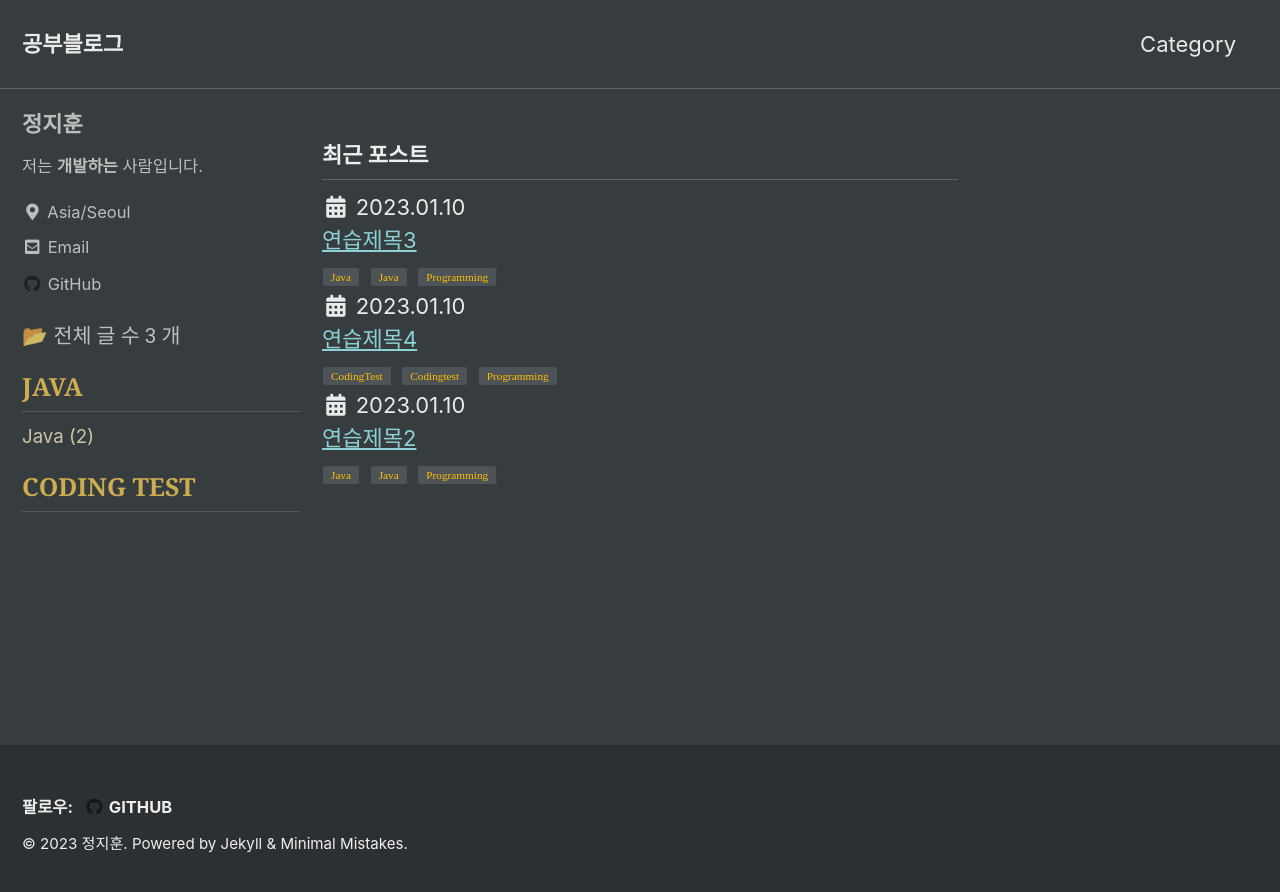
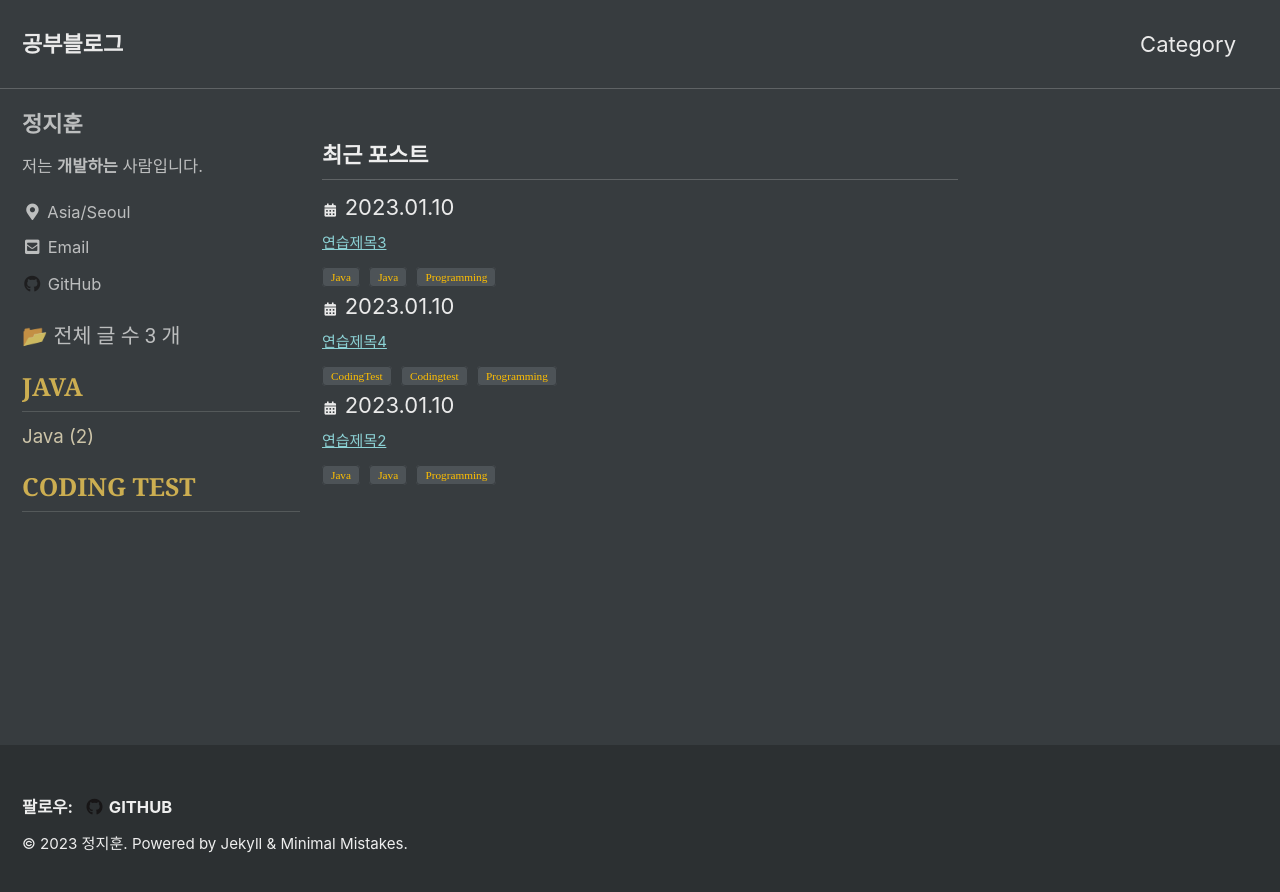
Before and after one commit to Jeongjjuna/jeongjjuna.github.io, a Jekyll site: the page built from index.html, in a window 1280 px wide. Shown: the top 892 px of the page. Built offline with Jekyll 4.4.1, drawn with Linux system fonts in a browser that asks for light colours; cached includes are drawn as plain includes; some web fonts are replaced; the list of posts is cut into pages by our own code.

Commit message:
최신 포스트 스타일변경

```diff
--- a/_includes/archive-single.html
+++ b/_includes/archive-single.html
@@ -10,16 +10,16 @@
   {% assign title = post.title %}
 {% endif %}
 
-<div class="{{ include.type | default: "list" }}__item">
+<div class="{{ include.type | default: 'list' }}__item">
   <article class="archive-item">
       <div>
-          <i class="fas fa-fw fa-calendar-alt" aria-hidden="true"> </i>{{ post.date | date: " %Y.%m.%d" }}
+          <i class="fas fa-fw fa-calendar-alt" aria-hidden="true" style="font-size: 0.6em;"> </i>{{ post.date | date: " %Y.%m.%d" }}
           <br>
           <span>
-            <a href="{{ post.url }}">{{post.title}}</a>
+            <a href="{{ post.url }}" style="font-size: 15px;">{{post.title}}</a>
           </span>
           <br>
-          <small>
+          <small style="font-size: 15px;">
             {% if site.category_archive.type and post.categories[0] and site.tag_archive.type and post.tags[0] %}
               {%- include post__taxonomy.html -%}
             {% endif %}
```
